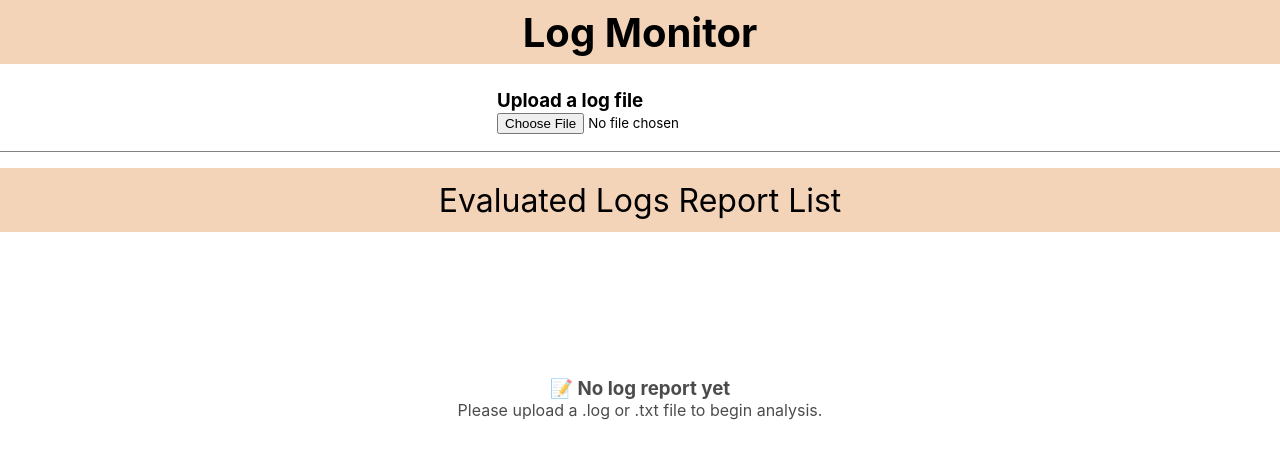
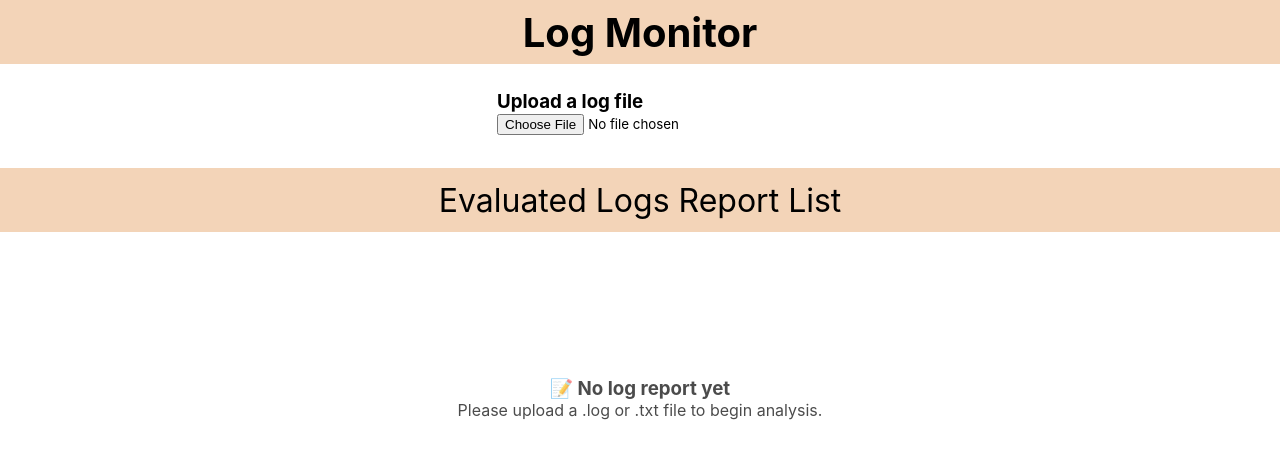
Before and after one commit to aniket30i/lseg-log-monitor, a React (Vite) app: page / in a window 1280 px wide. Shown: the top 458 px of the page. Built offline with nearby package versions, Linux system fonts and the light colour scheme.

Commit message:
minor css correction : removal of border

```diff
--- a/src/App.css
+++ b/src/App.css
@@ -24,7 +24,7 @@
   align-items: center;
   margin-top: 1.5rem;
   padding-bottom: 1rem;
-  border-bottom: 1px solid gray;
+  /* border-bottom: 1px solid gray; */
 }
 
 .upload-container {
```
